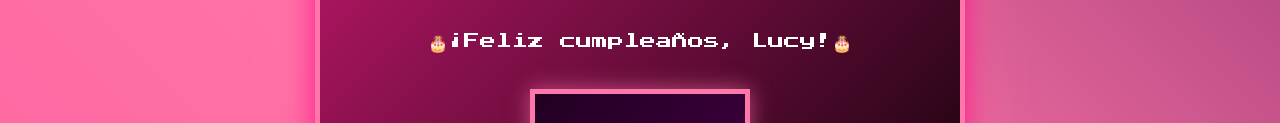
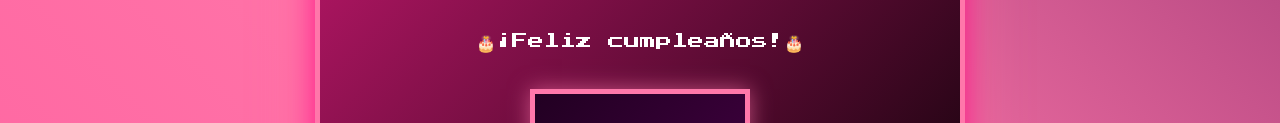
Before and after one commit to Qiao-hash/HBDProject, a plain HTML site: page index.html in a window 1280 px wide. Shown: the part 296-419 px from the top of the page. Drawn offline with Linux system fonts and the light colour scheme.

Commit message:
Update index.html

```diff
--- a/index.html
+++ b/index.html
@@ -13,7 +13,7 @@
     <header class="game-header">
         <div class="intro">
             <img src="cinnamoroll.gif" alt="Cinnamoroll" class="cinnamoroll-intro">
-            <p>🎂¡Feliz cumpleaños, Lucy!🎂</p>
+            <p>🎂¡Feliz cumpleaños!🎂</p>
           </div>
     </header>
 
```
